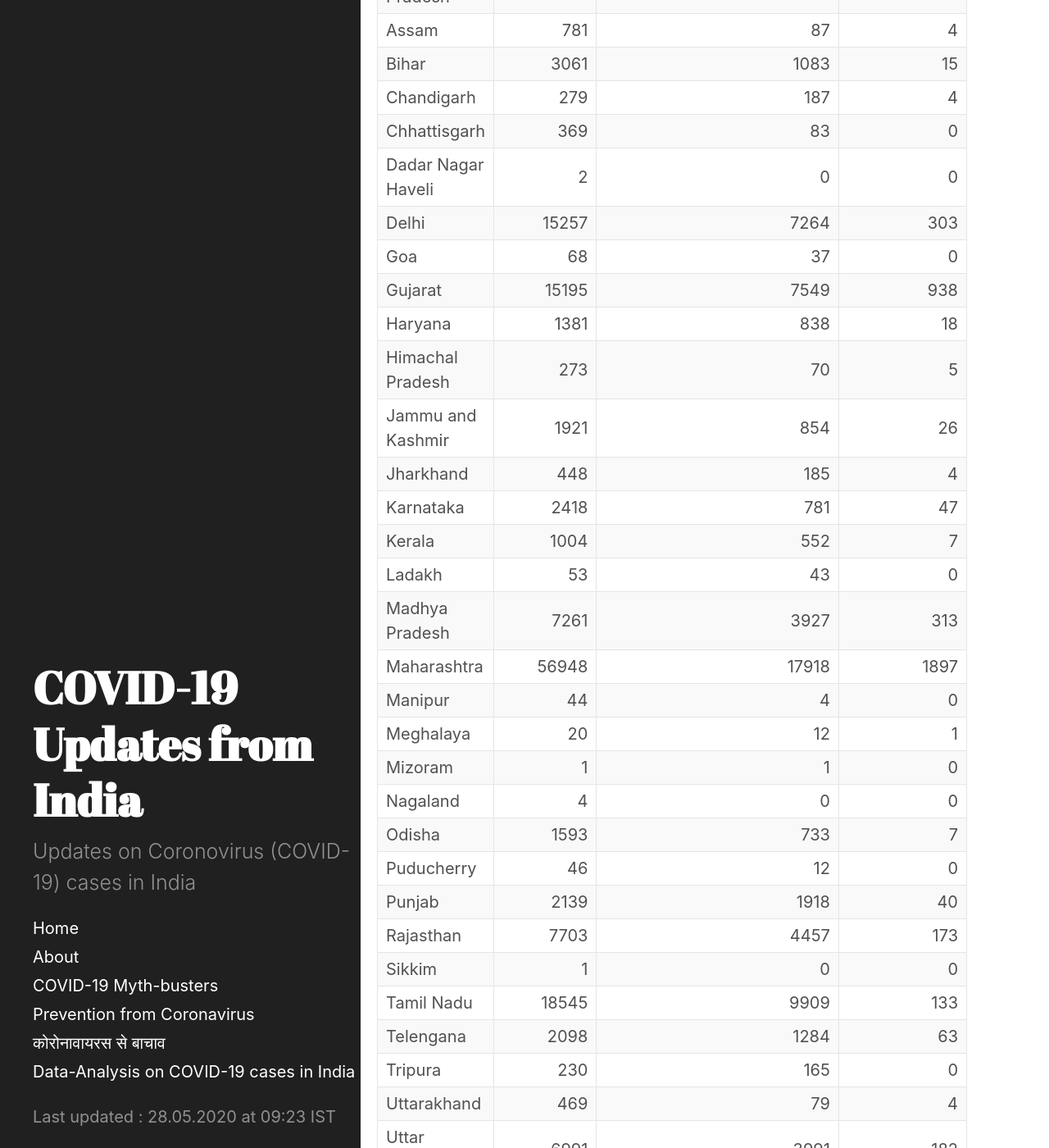
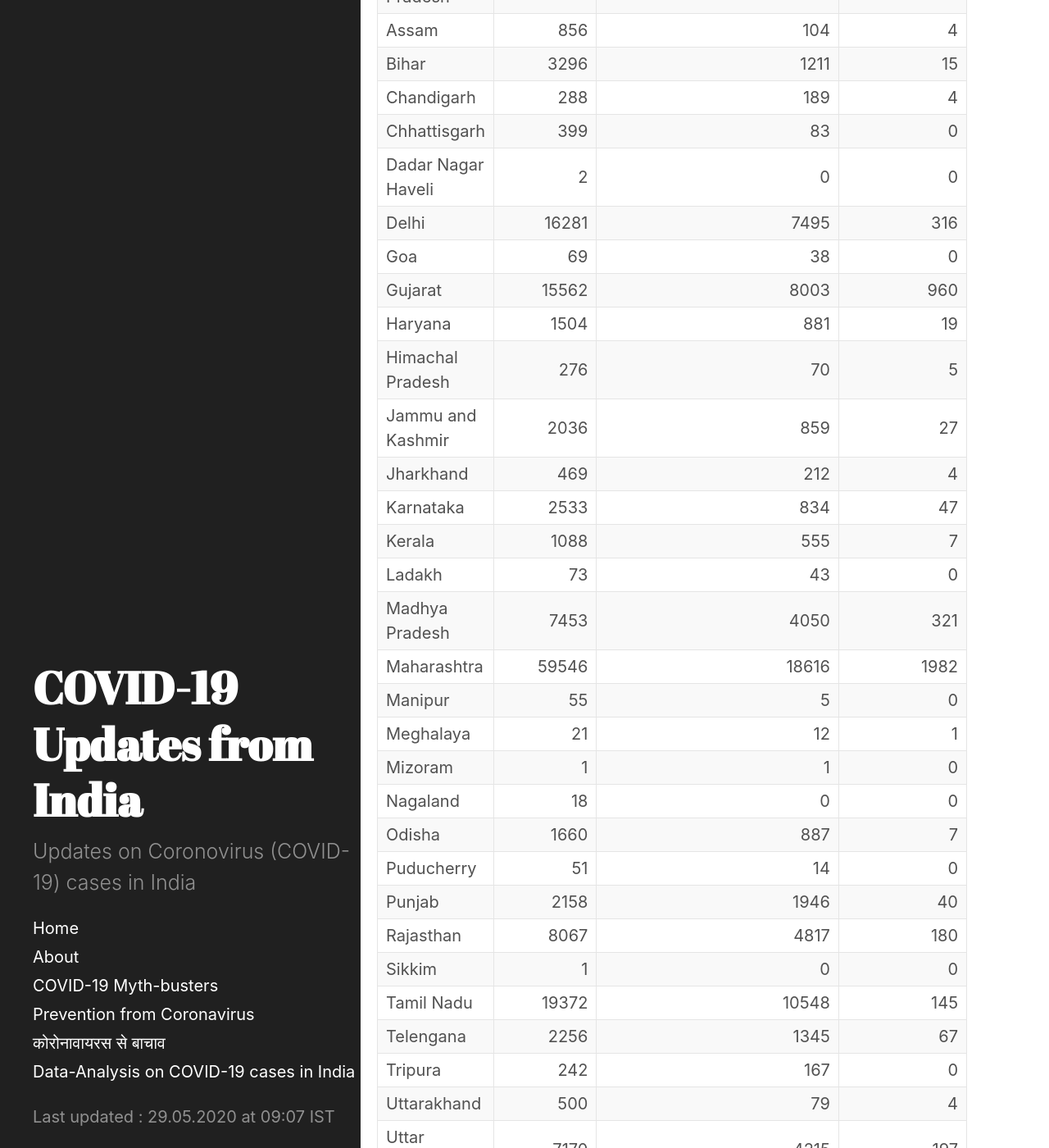
Before and after one commit to bhooraj/covid19updates-india, a Jekyll site: the page built from _posts/2020-05-29-home.md, in a window 1280 px wide and 1400 px high, scrolled down 930 px. Shown: the whole window at 82% size. Built offline with Jekyll 4.4.1, drawn with Linux system fonts in a browser that asks for light colours; some of the changed text lies outside the part shown.

Commit message:
29thMay Update

```diff
--- a/_data/last_updated.yml
+++ b/_data/last_updated.yml
@@ -1 +1 @@
-- updated_on : 28.05.2020 at 09:23 IST
+- updated_on : 29.05.2020 at 09:07 IST
--- /dev/null
+++ b/_includes/table-20200529-0907.md
@@ -0,0 +1,37 @@
+| Name of State / UT          |   Total Confirmed cases |   Cured/Discharged/Migrated |   Deaths ( more than 70% cases due to comorbidities ) |
+|:----------------------------|------------------------:|----------------------------:|------------------------------------------------------:|
+| Andaman and Nicobar Islands |                      33 |                          33 |                                                     0 |
+| Andhra Pradesh              |                    3251 |                        2125 |                                                    59 |
+| Arunachal Pradesh           |                       3 |                           1 |                                                     0 |
+| Assam                       |                     856 |                         104 |                                                     4 |
+| Bihar                       |                    3296 |                        1211 |                                                    15 |
+| Chandigarh                  |                     288 |                         189 |                                                     4 |
+| Chhattisgarh                |                     399 |                          83 |                                                     0 |
+| Dadar Nagar Haveli          |                       2 |                           0 |                                                     0 |
+| Delhi                       |                   16281 |                        7495 |                                                   316 |
+| Goa                         |                      69 |                          38 |                                                     0 |
+| Gujarat                     |                   15562 |                        8003 |                                                   960 |
+| Haryana                     |                    1504 |                         881 |                                                    19 |
+| Himachal Pradesh            |                     276 |                          70 |                                                     5 |
+| Jammu and Kashmir           |                    2036 |                         859 |                                                    27 |
+| Jharkhand                   |                     469 |                         212 |                                                     4 |
+| Karnataka                   |                    2533 |                         834 |                                                    47 |
+| Kerala                      |                    1088 |                         555 |                                                     7 |
+| Ladakh                      |                      73 |                          43 |                                                     0 |
+| Madhya Pradesh              |                    7453 |                        4050 |                                                   321 |
+| Maharashtra                 |                   59546 |                       18616 |                                                  1982 |
+| Manipur                     |                      55 |                           5 |                                                     0 |
+| Meghalaya                   |                      21 |                          12 |                                                     1 |
+| Mizoram                     |                       1 |                           1 |                                                     0 |
+| Nagaland                    |                      18 |                           0 |                                                     0 |
+| Odisha                      |                    1660 |                         887 |                                                     7 |
+| Puducherry                  |                      51 |                          14 |                                                     0 |
+| Punjab                      |                    2158 |                        1946 |                                                    40 |
+| Rajasthan                   |                    8067 |                        4817 |                                                   180 |
+| Sikkim                      |                       1 |                           0 |                                                     0 |
+| Tamil Nadu                  |                   19372 |                       10548 |                                                   145 |
+| Telengana                   |                    2256 |                        1345 |                                                    67 |
+| Tripura                     |                     242 |                         167 |                                                     0 |
+| Uttarakhand                 |                     500 |                          79 |                                                     4 |
+| Uttar Pradesh               |                    7170 |                        4215 |                                                   197 |
+| West Bengal                 |                    4536 |                        1668 |                                                   295 |
--- a/_posts/2020-05-28-home.md
+++ b/_posts/2020-05-29-home.md
@@ -4,7 +4,7 @@
 last_update: true
 ---
 
-#### COVID-19 Cases in India (as on  28 May 2020, 08:00 IST ( IST)
+#### COVID-19 Cases in India (as on  29 May 2020, 08:00 IST ( IST)
 <div class="alert alert-primary" role="alert">
 <p id = "totalcases" style="font-size: 1.2rem; font-weight: bold;"></p>
 <p id = "totalrecovered" style="font-size: 1.2rem; font-weight: bold;"></p>
@@ -22,7 +22,7 @@
 
 <div class="datatable-begin"></div>
 
-{% include table-20200528-0923.md %}
+{% include table-20200529-0907.md %}
 
 <div class="datatable-end"></div>
 <br>
```
Also changed, not shown: _includes/charts-20200529-0911.html (added, +193 -0 lines), _posts/2020-05-19-Updates.md (renamed from _posts/2020-05-18-Updates.md, +4 -0 lines), _posts/2020-05-29-Latest-updates.md (renamed from _posts/2020-05-28-Latest-updates.md, +5 -5 lines), stats-and-charts.md (+2 -2 lines).
